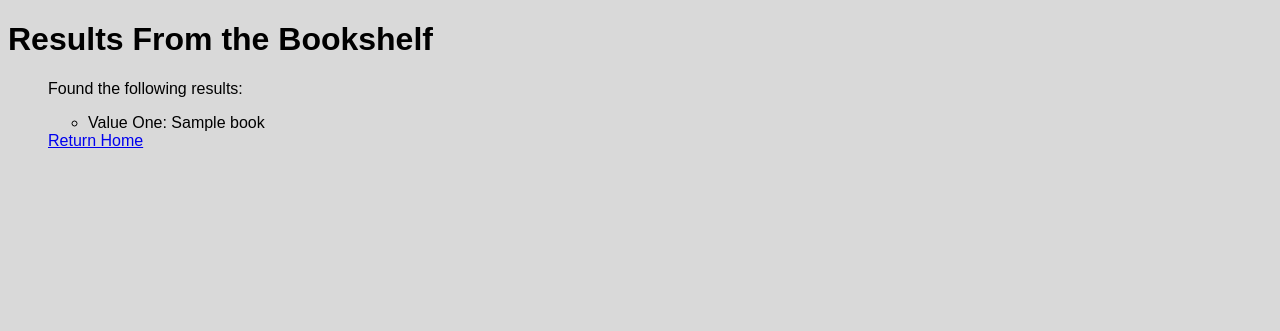
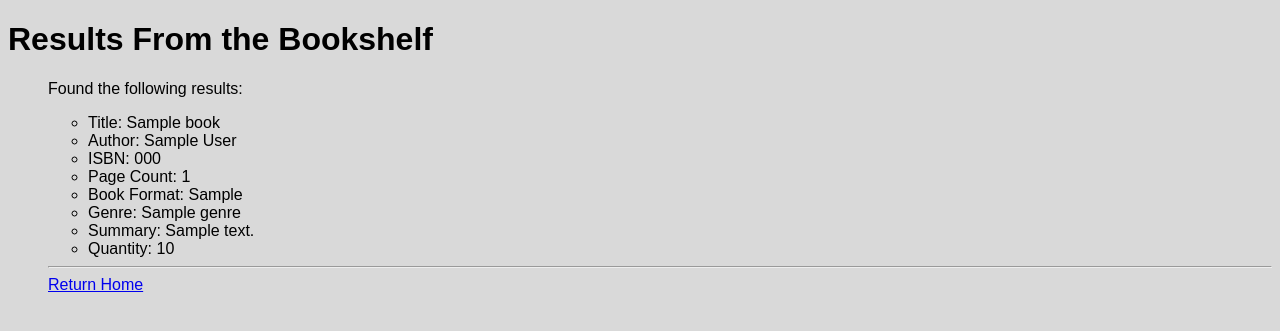
Before and after one commit to jzakilla/bookfinder, a Flask app: template libre_py/webify/templates/results.html in a window 1280 px wide. Shown: the top 331 px of the page. Run offline with Flask 2, Linux system fonts and the light colour scheme; the template is opened without the code that fills it: most values are stand-ins (such as "Sample title", 1, 10 or a date in 2020).

Commit message:
fixed results page

```diff
--- a/libre_py/webify/testing/templates/results.html
+++ b/libre_py/webify/testing/templates/results.html
@@ -12,9 +12,17 @@
 	<p>Found the following results:</p>
  {% for book in books %}
  	<ul>
- 		<li> Value One: {{ book['title'] }}
+ 		<li> Title: {{ book['title'] }}</li>
+ 		<li> Author: {{ book['author'] }}</li>
+ 		<li> ISBN: {{ book['isbn'] }}</li>
+ 		<li> Page Count: {{ book['page_count'] }}</li>
+ 		<li> Book Format: {{ book['book_format'] }}</li>
+ 		<li> Genre: {{ book['genre'] }}</li>
+ 		<li> Summary: {{ book['summary'] }}</li>
+ 		<li> Quantity: {{ book['stock'] }}</li>
 {% endfor %}
 </ul>
+<hr>
 {% endblock %}
 <a href="{{ url_for('index') }}">Return Home</a>
 </body>
--- a/libre_py/webify/testing/webify.py
+++ b/libre_py/webify/testing/webify.py
@@ -190,17 +190,19 @@ def results():
 
 	if user_choice == 'isbn':
 		user_input = user_input.replace("-", "")
-		books = bookshelf.find({"isbn": user_input})
+		result = bookshelf.find({"isbn": user_input})
 	elif user_choice == 'author':
-		books = bookshelf.find({"author": user_input})
+		result = bookshelf.find({"author": user_input})
 	elif user_choice == 'title':
-		books = bookshelf.find({"author": user_input})
+		result = bookshelf.find({"author": user_input})
 
-	if books == None:
+	books = []
+
+	if result == None:
 		return redirect(url_for('enrollment'))
 	else:
-		for item in books:
-			print(books)
+		for item in result:
+			books.append(item)
 		return render_template('results.html', books=books)
 
 
```
